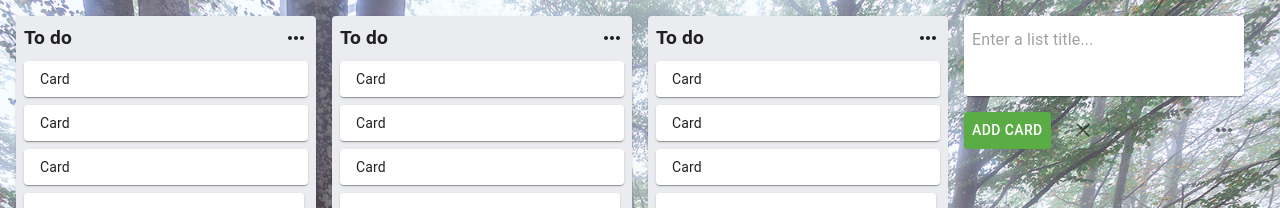
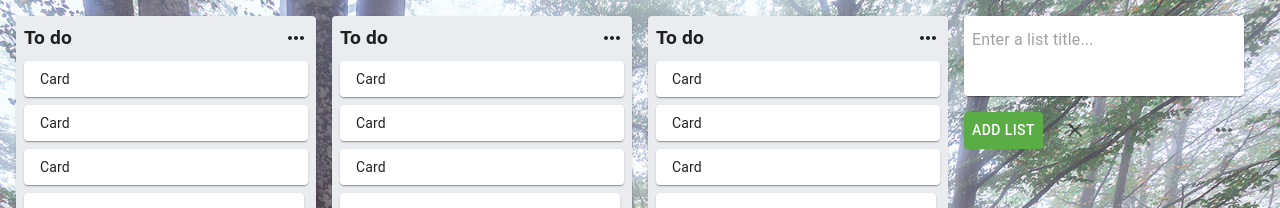
Before and after one commit to Ruben-Alvarez-Dev/project_trello, a React (Vite) app: page / in a window 1280 px wide. Shown: the top 208 px of the page. Built offline with nearby package versions, Linux system fonts and the light colour scheme; the HTML template or start-up script is replaced by a standard one.

Commit message:
last conditional

```diff
--- a/src/components/AddCardorListText.jsx
+++ b/src/components/AddCardorListText.jsx
@@ -26,7 +26,13 @@ export const AddCardorListText = ({ type }) => {
         </Paper>
         <div className={classes.confirm}>
             <div className={classes.options}>
-                <Button className={classes.btnConfirm}>Add card</Button>
+                <Button className={classes.btnConfirm}>
+                    {
+                        type === "card"
+                            ? 'Add card'
+                            : 'Add list'
+                    }
+                </Button>
                 <IconButton>
                     <ClearIcon />
                 </IconButton>
```
